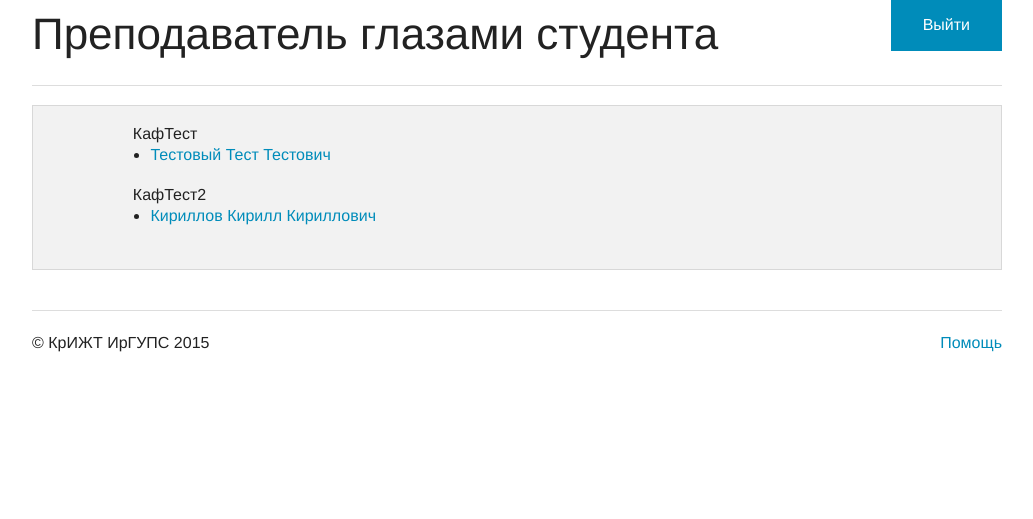
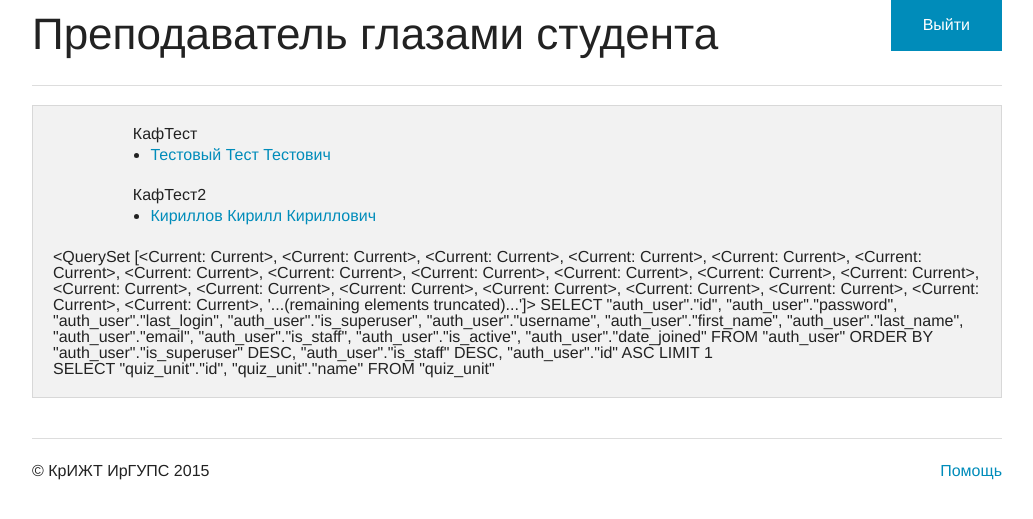
Before and after one commit to cImentik/studq, a Django app: page /reports/ in a window 1280 px wide. Shown: the top 519 px of the page, without its empty margins (123-1156 px from the left). Run offline with Django 3.2, Linux system fonts and the light colour scheme; a user stored in the database is signed in; data comes from the database, SQL or seed files in the repository; both versions use the stored data as it was after the commit; parts of the project's set-up code (start-up, migrations or seed data) failed here and were passed over.

Commit message:
мелкие правки в шаблоне

```diff
--- a/quiz/templates/quiz/reports.html
+++ b/quiz/templates/quiz/reports.html
@@ -17,4 +17,13 @@
             {% endif %}
         </div>
     </div>
+
+
+    {{ query }}
+
+
+
+{% for c in q %}
+    {{ c.sql }}<br/>
+{% endfor %}
 {% endblock %}
--- a/quiz/views.py
+++ b/quiz/views.py
@@ -157,13 +157,17 @@ def reports(request):
     is_user = False
     if user.is_authenticated():
         is_user = True
-    unit_list = Unit.objects.order_by("name")
+
+    unit_list = Unit.objects.all()
     staff_list = {}
+    query = Current.objects.select_related('staff')
     for unit in unit_list:
         staff_list[unit.name] = Staff.objects.filter(unit_id=unit.id).order_by("name")
     content = {
         'staff_list': staff_list,
         'is_user': is_user,
+        'q': connection.queries,
+        'query': query,
         }
     return render_to_response('quiz/reports.html', content)
 
```
Also changed, not shown: db.sqlite3.
